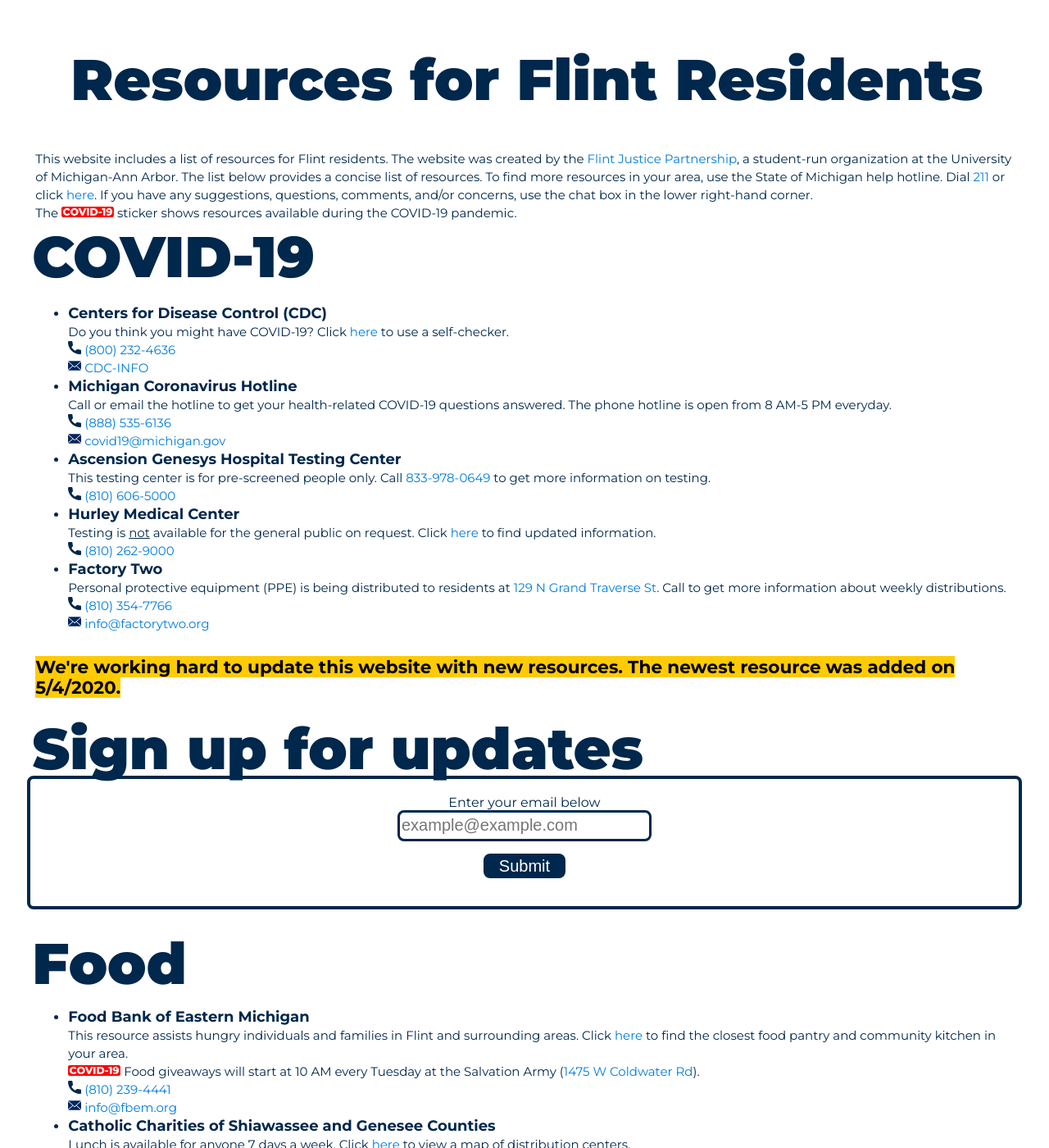
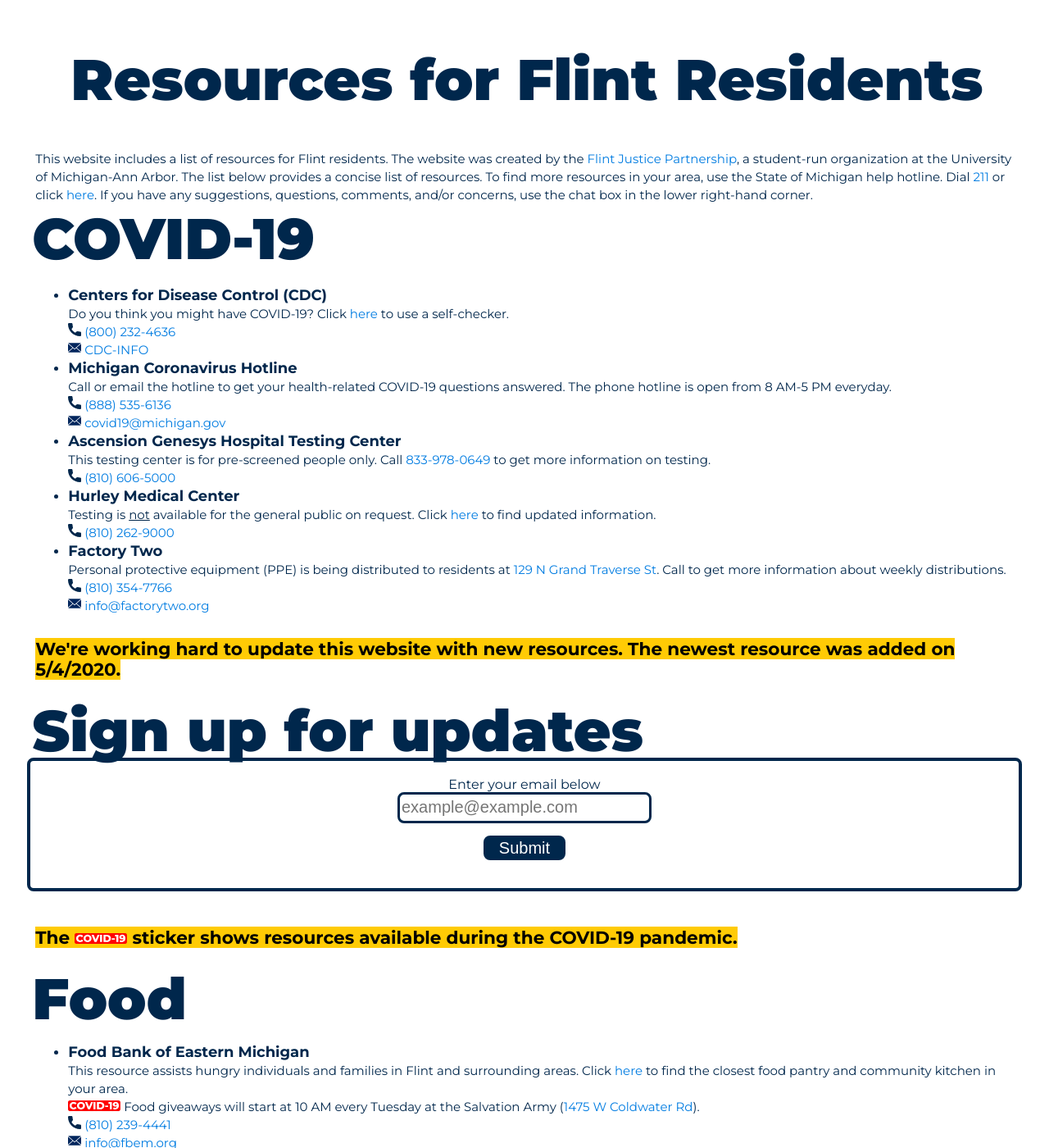
Before and after one commit to umichfjp/umichfjp.github.io, a Jekyll site: the page built from pages/resources.html, in a window 1280 px wide and 1400 px high. Shown: the whole window at 82% size. Built offline with Jekyll 4.4.1, drawn with Linux system fonts in a browser that asks for light colours.

Commit message:
Update resources.html

```diff
--- a/pages/resources.html
+++ b/pages/resources.html
@@ -19,7 +19,6 @@ title: Resources - FJP
         </h1>
         <h3>
           This website includes a list of resources for Flint residents. The website was created by the <a href="https://umichfjp.github.io/" target="_blank">Flint Justice Partnership</a>, a student-run organization at the University of Michigan-Ann Arbor. The list below provides a concise list of resources. To find more resources in your area, use the State of Michigan help hotline. Dial <a href="tel:211">211</a> or click <a href="https://www.navigateresources.net/uwjc/" target="_blank">here</a>. If you have any suggestions, questions, comments, and/or concerns, use the chat box in the lower right-hand corner.
-          <br />The <img src="https://umichfjp.github.io/assets/icons/covid.svg" alt="covid-19" style="width:64px;"> sticker shows resources available during the COVID-19 pandemic.
         </h3>
 
 
@@ -79,6 +78,10 @@ title: Resources - FJP
               <br /><input class="submitre" type="submit" value="Submit"/>
             </center></form><br />
           </div>
+
+          <h3>
+            <b><big><big><mark><br />The <img src="https://umichfjp.github.io/assets/icons/covid.svg" alt="covid-19" style="width:64px;"> sticker shows resources available during the COVID-19 pandemic.</mark></big></big></b>
+          </h3>
 
 
         <br /><div class="titlere">Food</div>
```
